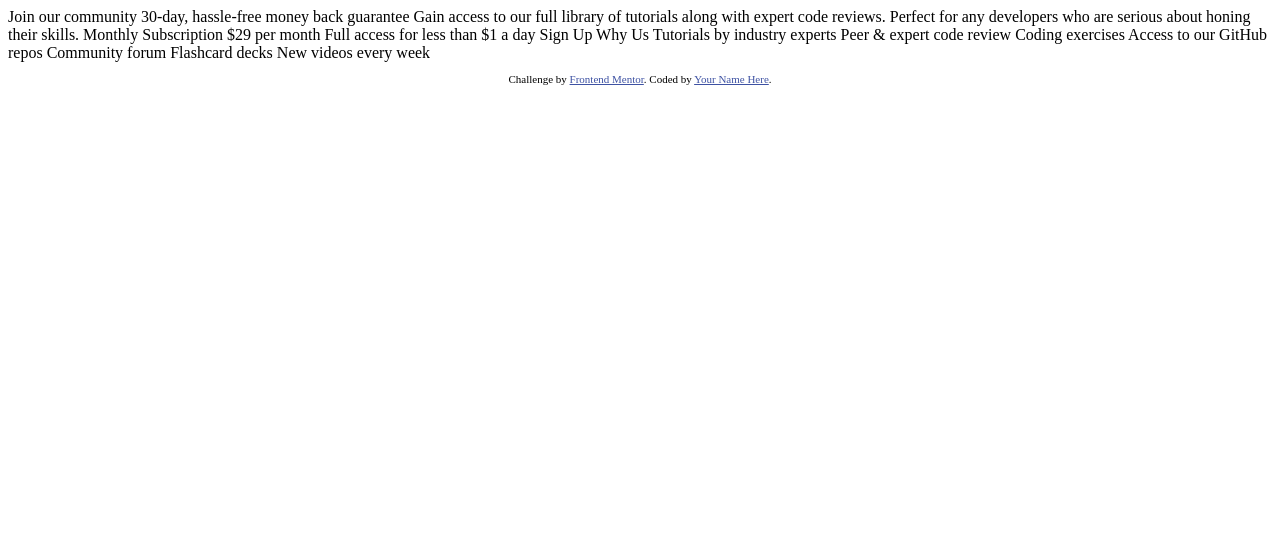
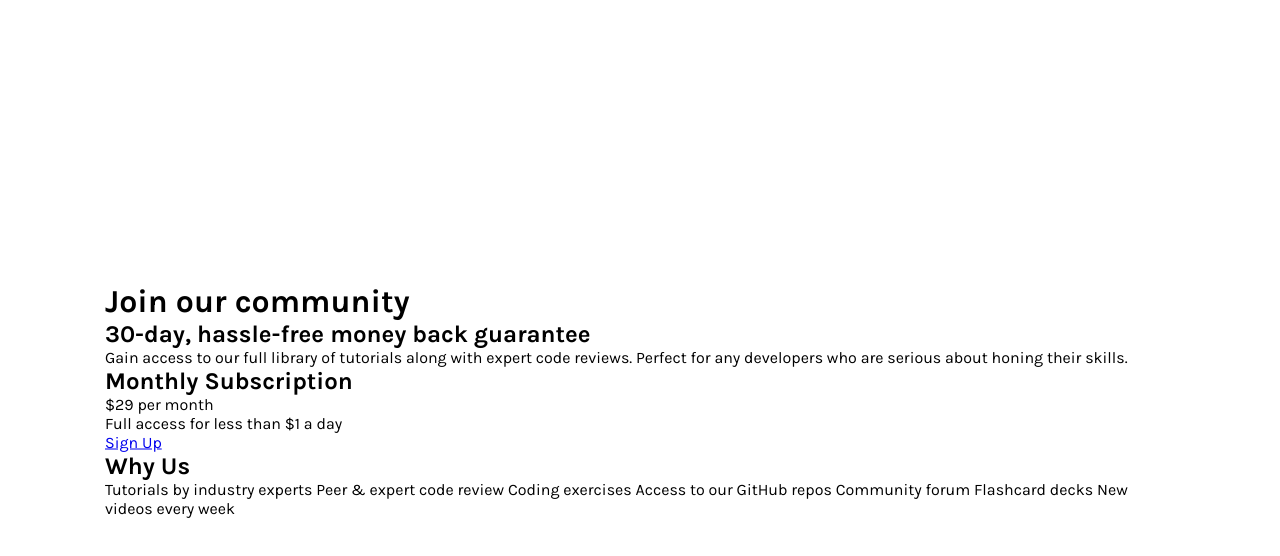
Before and after one commit to gustavosnto/single-price-grid-component, a plain HTML site: page index.html in a window 1280 px wide. Drawn offline with Linux system fonts and the light colour scheme.

Commit message:
initial configs

```diff
--- /dev/null
+++ b/app/css/_global.scss
@@ -0,0 +1,21 @@
+* {
+    margin: 0;
+    padding: 0;
+    box-sizing: border-box;
+    font-family: 'Karla', sans-serif;
+}
+
+body {
+    box-sizing: inherit;
+}
+
+.container {
+    width: calc(100% - 40px);
+    max-width: 1110px;
+    margin: 0 auto;
+    padding: 0 20px;
+    position: absolute;
+    top: 50%;
+    left: 50%;
+    transform: translate(-50%, -50%);
+}
--- /dev/null
+++ b/app/css/style.scss
@@ -0,0 +1,3 @@
+@import "global";
+@import "variables";
+@import "responsive"
--- a/index.html
+++ b/index.html
@@ -8,6 +8,12 @@
 
   <title>Frontend Mentor | Single Price Grid Component</title>
 
+  <link rel="stylesheet" href="/app/css/style.css">
+
+  <link rel="preconnect" href="https://fonts.googleapis.com">
+  <link rel="preconnect" href="https://fonts.gstatic.com" crossorigin>
+  <link href="https://fonts.googleapis.com/css2?family=Karla:wght@400;700&display=swap" rel="stylesheet">
+
   <!-- Feel free to remove these styles or customise in your own stylesheet 👍 -->
   <style>
     .attribution { font-size: 11px; text-align: center; }
@@ -15,32 +21,53 @@
   </style>
 </head>
 <body>
-  Join our community
+  <div class="box-content">
+    <div class="container">
+      <div class="header-community">
+        <h1>
+          Join our community
+        </h1>
+        <h2>30-day, hassle-free money back guarantee</h2>
+        <p>
+          Gain access to our full library of tutorials along with expert code reviews.
+          Perfect for any developers who are serious about honing their skills.
+        </p>
+      </div>
 
-  30-day, hassle-free money back guarantee
+      <div class="plan-sign">
+        <h2>Monthly Subscription</h2>
 
-  Gain access to our full library of tutorials along with expert code reviews.
-  Perfect for any developers who are serious about honing their skills.
+        <p class="priece">$29 per month</p>
+        <p>Full access for less than $1 a day</p>
 
-  Monthly Subscription
+        <a href="#" class="btn-signup">Sign Up</a>
+      </div>
 
-  &dollar;29 per month
+      <div class="about-us">
+        <h2>Why Us</h2>
 
-  Full access for less than &dollar;1 a day
+        <p>Tutorials by industry experts
+          Peer &amp; expert code review
+          Coding exercises
+          Access to our GitHub repos
+          Community forum
+          Flashcard decks
+          New videos every week</p>
+      </div>
+    </div>
+  </div>
 
-  Sign Up
 
-  Why Us
 
-  Tutorials by industry experts
-  Peer &amp; expert code review
-  Coding exercises
-  Access to our GitHub repos
-  Community forum
-  Flashcard decks
-  New videos every week
 
-  <footer>
+
+
+
+
+
+
+
+  <footer style="display: none;">
     <p class="attribution">
       Challenge by <a href="https://www.frontendmentor.io?ref=challenge" target="_blank">Frontend Mentor</a>.
       Coded by <a href="#">Your Name Here</a>.
```
Also changed, not shown: app/css/_responsive.scss (added), app/css/_variables.scss (added), app/css/style.css (added), 1 other file.
